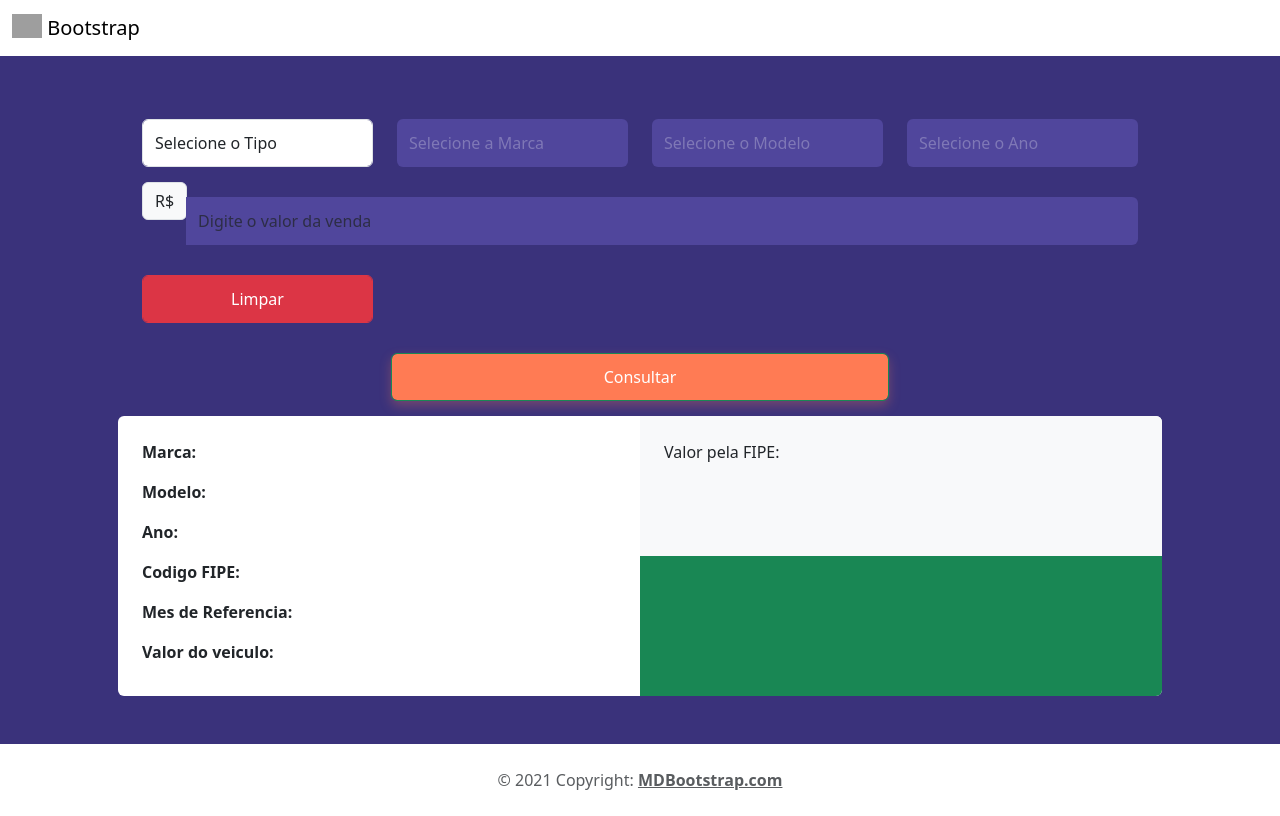
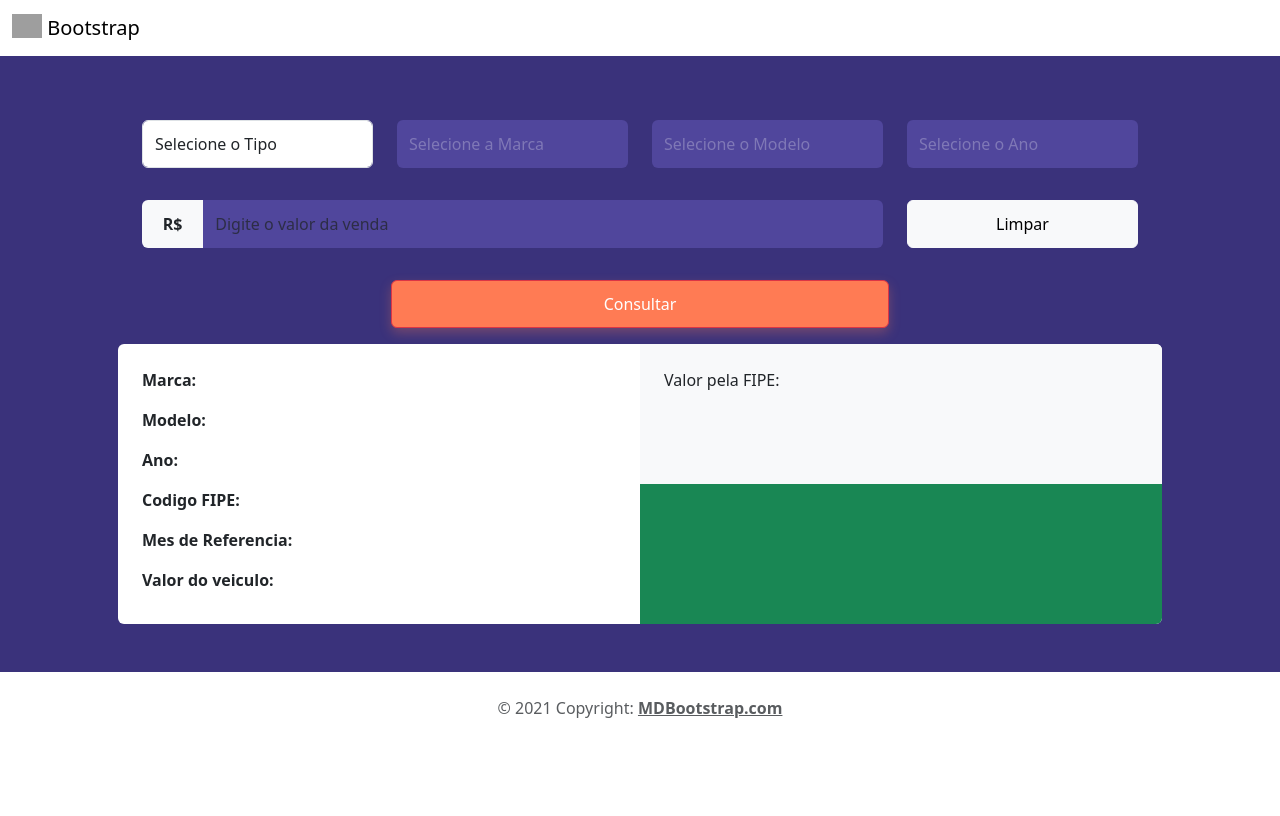
Before and after one commit to ffernandescs/simulador-veiculo-fipe-veiculo, an Angular app: page / in a window 1280 px wide. Built offline with nearby package versions, Linux system fonts and the light colour scheme; grey boxes are pictures that could not be loaded.

Commit message:
corrigindo bug's de validacao de campos

```diff
--- a/src/app/components/home/home.component.html
+++ b/src/app/components/home/home.component.html
@@ -1,8 +1,8 @@
-<div class=" d-flex flex-column justify-content-between vh-100">
+<div>
   <!-- NAVBAR -->
   <app-nav-bar></app-nav-bar>
 
-  <div class="h-100" style="background-color: #3A327B;">
+  <div style="background-color: #3A327B;">
     <app-form></app-form>
   </div>
   <!-- FOOTER -->
--- a/src/app/shared/components/form/form.component.css
+++ b/src/app/shared/components/form/form.component.css
@@ -1,13 +1,28 @@
-.form-control {
+.form-control, .button-control {
   border-radius: 6px;
   height: 3rem;
   outline: none;
   transition: transform 0.2s ease-in-out;
-  margin: 15px 0 15px 0;
+}
+
+
+input {
+  border-top-left-radius: 0 !important;
+  border-bottom-left-radius: 0 !important;
+
 }
 
 input:hover {
   transform: scale(1) !important;
+}
+
+.input-group-text {
+  border: none;
+  border-radius: 0;
+  border-top-left-radius: 6px;
+  border-bottom-left-radius: 6px;
+  padding-left: 1.3rem;
+  padding-right: 1.3rem;
 }
 
 .form-control:hover {
@@ -54,15 +69,28 @@ input:hover {
   background-repeat: no-repeat;
   background-position: right center;
   transform: scale(1);
-  background: no-repeat #50469c;
+  background-color: #50469c;
   color: rgba(255, 255, 255, .27);
   border: none;
 }
 
-.btn-success {
+.btn:disabled {
+  background-color: #ff7b54;
+}
+
+.btn-danger:focus {
+  background-color: #ff7c54ac;
+}
+
+.btn-danger:hover {
+  background-color: #ff7c54ac;
+}
+
+.btn-danger {
   background-color: #ff7b54;
   box-shadow: 0 5px 12px rgb(255 123 84 / 29%);
   animation: .3s;
+  color: #FFF;
 }
 nav {
   overflow: hidden;
--- a/src/app/shared/components/form/form.component.html
+++ b/src/app/shared/components/form/form.component.html
@@ -1,6 +1,6 @@
 <div class="container p-5 d-flex flex-column justify-content-around align-items-center h-100">
   <form (ngSubmit)="onFormSubmit()" [formGroup]="momentForm" #formDir="ngForm" class="form-group row container-fluid">
-    <div class="col-md-3">
+    <div class="col-md-3 my-3">
       <select
         id="tipoVeiculo"
         class="form-control"
@@ -20,7 +20,7 @@
       <div *ngIf="tipo " class="validation-error">
       </div>
     </div>
-    <div class="col-md-3">
+    <div class="col-md-3 my-3">
       <select
         id="marca"
         class="form-control "
@@ -40,7 +40,7 @@
         </option>
       </select>
     </div>
-    <div class="col-md-3">
+    <div class="col-md-3 my-3">
       <select
         id="modelo"
         class="form-control "
@@ -59,7 +59,7 @@
       </option>
       </select>
     </div>
-    <div class="col-md-3">
+    <div class="col-md-3 my-3">
       <select
         class="form-control"
         (change)="onResultsVeiculoChange($event)"
@@ -76,9 +76,9 @@
           [value]="ano.codigo">{{ano.nome}}</option>
       </select>
     </div>
-    <div class="input-group col-md-9">
-      <div class="input-group-prepend">
-        <span class="input-group-text">R$</span>
+    <div class="d-flex col-md-9 my-3">
+      <div class="input-group-prepend ">
+        <span class="input-group-text bg-light fw-bold h-100" id="basic-addon1">R$</span>
       </div>
       <input
           type="text"
@@ -92,14 +92,13 @@
           required
         >
     </div>
-
-    <div class="col-md-3 d-flex align-items-end mt-auto">
-      <button  type="reset" class="btn btn-danger form-control" [disabled]="loading">
-        <span *ngIf="!loading">Limpar</span>
+    <div class="col-md-3 my-3">
+      <button type="reset" class="btn btn-light button-control w-100">
+        <span >Limpar</span>
       </button>
     </div>
-    <div class="col-md-7 d-flex align-items-center justify-content-center w-100">
-      <button type="submit" class="btn btn-success form-control w-50" [disabled]="loading">
+    <div class="col-md-6 my-3 d-flex justify-content-center w-100">
+      <button type="submit" class="btn btn-danger button-control w-50" [disabled]="loading">
         <span *ngIf="!loading">Consultar</span>
         <span *ngIf="loading">Carregando...</span>
       </button>
--- a/src/app/shared/components/form/form.component.ts
+++ b/src/app/shared/components/form/form.component.ts
@@ -13,7 +13,7 @@ import { ApiService } from 'src/app/services/api.service';
 })
 export class FormComponent {
 
-  listaVeiculos = [{nome: "Carros"}, {nome: "Motos"}, {nome: "Caminhoes"}];
+  listaVeiculos = [{nome: "carros"}, {nome: "motos"}, {nome: "caminhoes"}];
   marcas: TypesMarcas[] = [];
   modelos: TypesModelos[] = []
   anos: TypesAnos[] = []
--- a/src/app/shared/components/nav-bar/nav-bar.component.html
+++ b/src/app/shared/components/nav-bar/nav-bar.component.html
@@ -7,5 +7,4 @@
       </a>
     </div>
   </nav>
-
 </header>
```
Also changed, not shown: src/app/shared/components/form/form.component copy.html (added, +25 -0 lines). Lines whose indentation alone changed are shown as unchanged.
